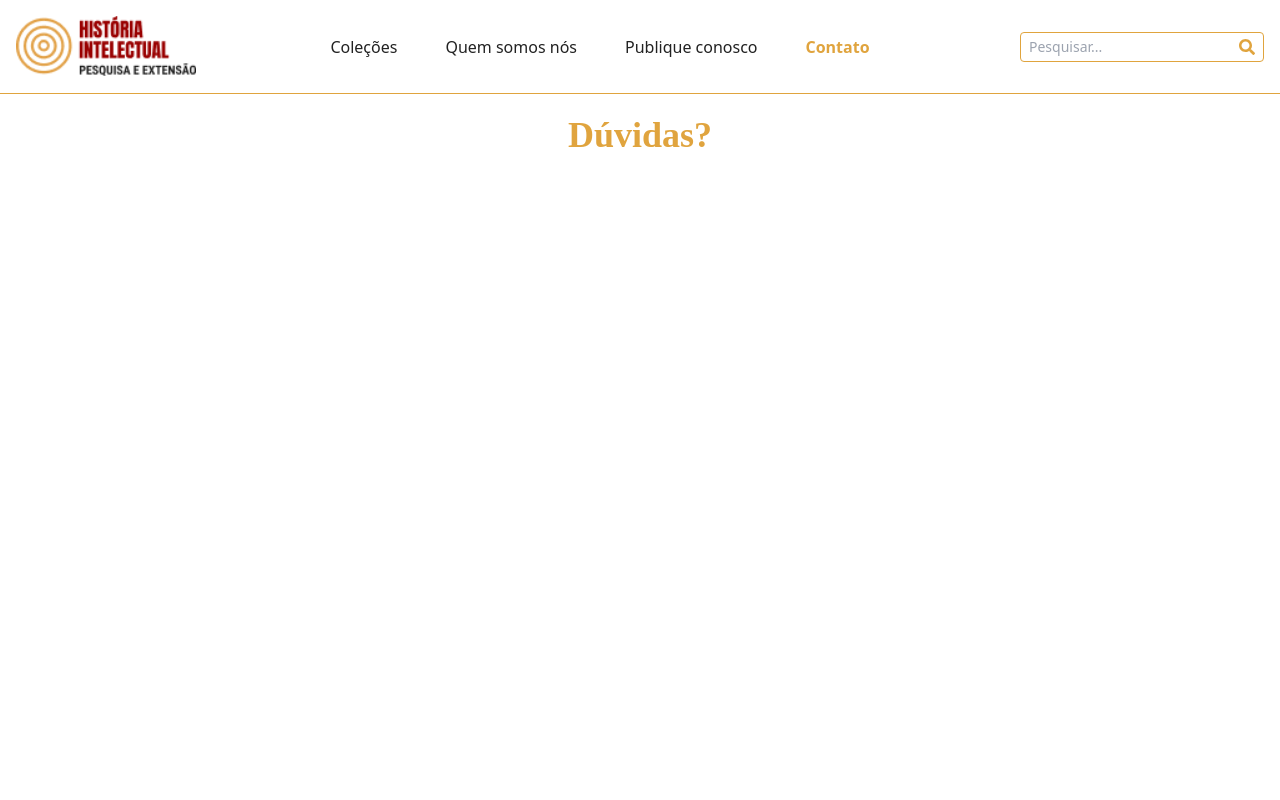
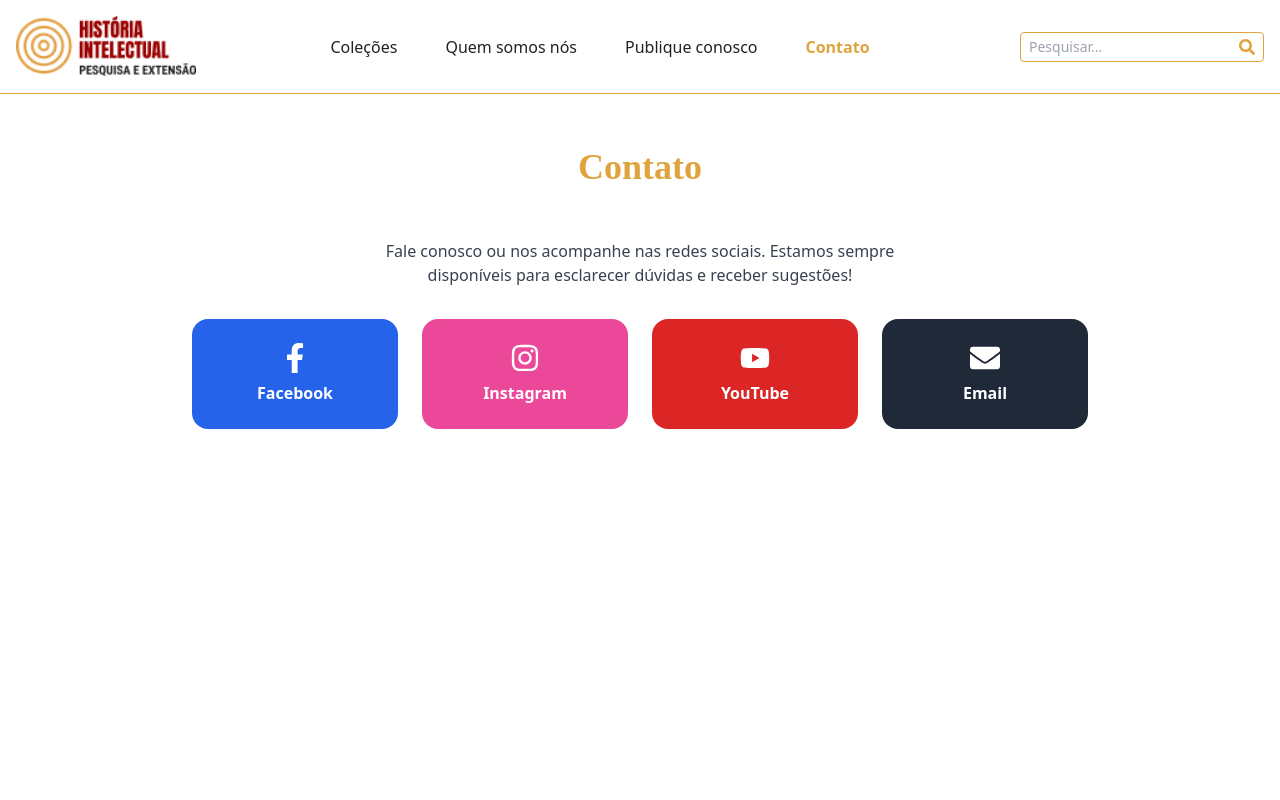
Before and after one commit to selocronopios/site, a Next.js app: page /contato in a window 1280 px wide. Shown: the top 800 px of the page. Built offline with nearby package versions, Linux system fonts and the light colour scheme.

Commit message:
Contato de 4 grau

```diff
--- a/src/app/contato/page.tsx
+++ b/src/app/contato/page.tsx
@@ -1,7 +1,63 @@
-export default function Publique() {
+'use client';
+
+import {
+  FaFacebookF,
+  FaInstagram,
+  FaYoutube,
+  FaEnvelope,
+} from 'react-icons/fa';
+import React from 'react';
+
+export default function Contato() {
+  const contatos = [
+    {
+      name: 'Facebook',
+      href: 'https://www.facebook.com/people/Selo-Editorial-Cron%C3%B3pios/pfbid02o6pRAZX2bR4F4f3SvUkjSiADx8S9mAoErDNPA9pnE9sU5vTcw1Spsp6zALecxhiXl/',
+      icon: <FaFacebookF />,
+      color: 'bg-blue-600 hover:bg-blue-700',
+    },
+    {
+      name: 'Instagram',
+      href: 'https://www.instagram.com/selocronopios',
+      icon: <FaInstagram />,
+      color: 'bg-pink-500 hover:bg-pink-600',
+    },
+    {
+      name: 'YouTube',
+      href: 'https://www.youtube.com/@selocron%C3%B3pios',
+      icon: <FaYoutube />,
+      color: 'bg-red-600 hover:bg-red-700',
+    },
+    {
+      name: 'Email',
+      href: 'mailto:selocronopios@gmail.com',
+      icon: <FaEnvelope />,
+      color: 'bg-gray-800 hover:bg-gray-900',
+    },
+  ];
+
   return (
-    <div className="bg-background p-8 max-w-7xl mx-auto px-4 space-y-8 text-justify">
-      <h1 className="heading-h1 text-primary text-center">Dúvidas?</h1>
+    <div className="min-h-screen bg-background flex flex-col items-center pt-16 p-8 space-y-8">
+      <h1 className="heading-h1 text-primary text-center mb-4">Contato</h1>
+      <p className="text-center max-w-xl text-gray-700">
+        Fale conosco ou nos acompanhe nas redes sociais. Estamos sempre
+        disponíveis para esclarecer dúvidas e receber sugestões!
+      </p>
+
+      <div className="grid grid-cols-1 sm:grid-cols-2 md:grid-cols-4 gap-6 mt-8 w-full max-w-4xl">
+        {contatos.map((contato) => (
+          <a
+            key={contato.name}
+            href={contato.href}
+            target="_blank"
+            rel="noopener noreferrer"
+            className={`flex flex-col items-center justify-center p-6 rounded-2xl text-white ${contato.color} transition transform hover:scale-105`}
+          >
+            <div className="text-3xl mb-2">{contato.icon}</div>
+            <span className="font-semibold">{contato.name}</span>
+          </a>
+        ))}
+      </div>
     </div>
   );
 }
```
